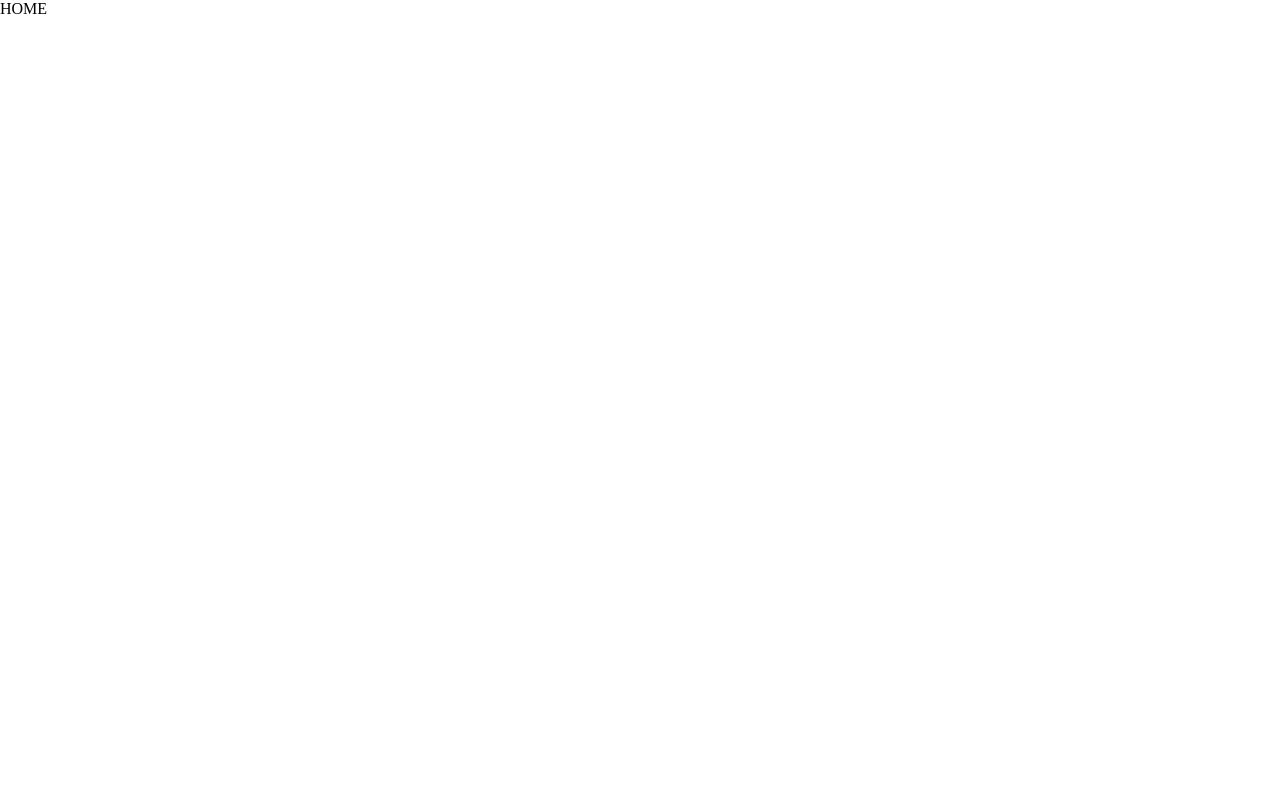
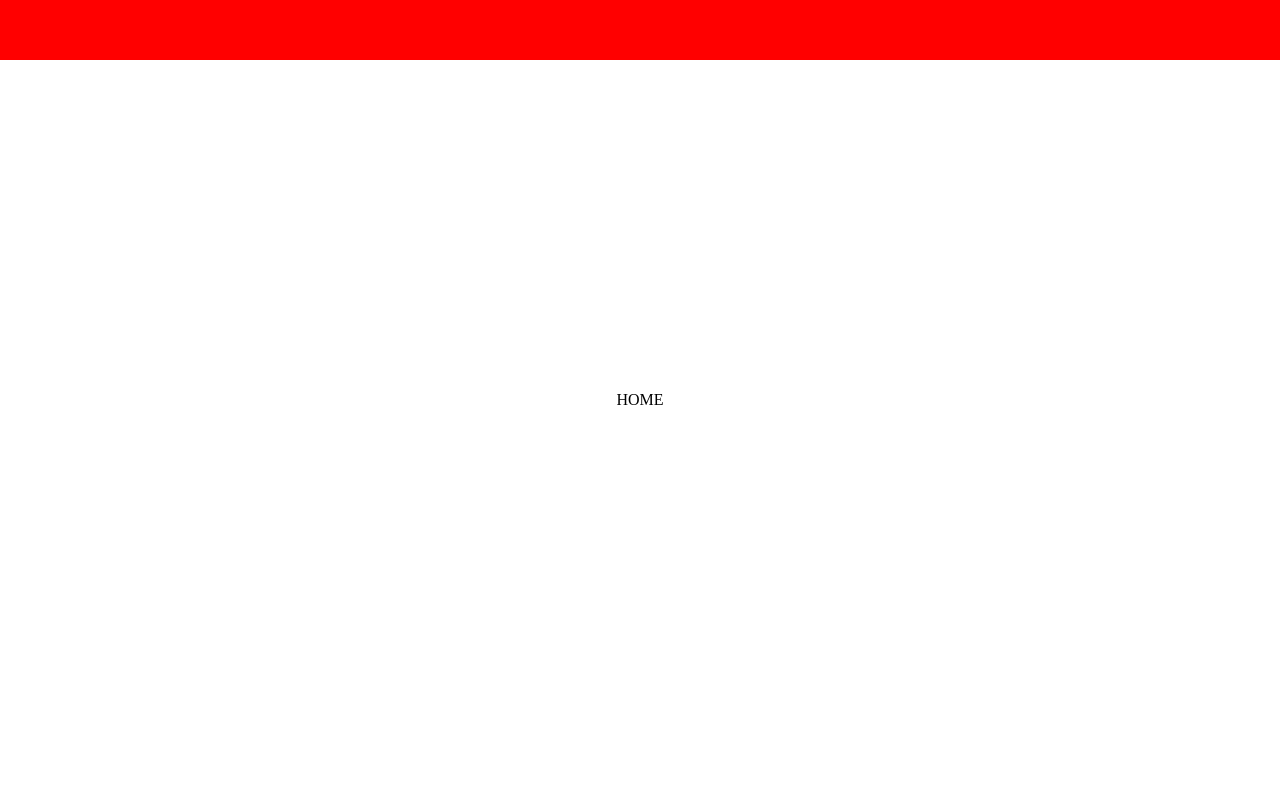
Before and after one commit to tomasleggire/carola-fotografia, a React (Vite) app: page / in a window 1280 px wide. Shown: the top 800 px of the page. Built offline with nearby package versions, Linux system fonts and the light colour scheme.

Commit message:
Nav component creado

```diff
--- a/src/App.tsx
+++ b/src/App.tsx
@@ -1,9 +1,12 @@
+import Navbar from "./components/Navbar/Navbar";
 import Home from "./screens/Home/Home";
 import "./App.scss";
 
 function App() {
   return (
     <>
+      <Navbar />
+      <Home />
       <Home />
     </>
   );
--- /dev/null
+++ b/src/components/Navbar/Navbar.scss
@@ -0,0 +1,10 @@
+@import "../../theme/variables";
+
+.nav {
+  width: 100%;
+  height: 60px;
+  position: fixed;
+  left: 0;
+  top: 0;
+  background-color: red;
+}
--- /dev/null
+++ b/src/components/Navbar/Navbar.tsx
@@ -0,0 +1,5 @@
+import "./Navbar.scss";
+
+export default function Navbar() {
+  return <nav className="nav"></nav>;
+}
--- a/src/screens/Home/Home.scss
+++ b/src/screens/Home/Home.scss
@@ -0,0 +1,8 @@
+@import "../../theme/variables";
+
+.home {
+  @include section;
+  display: flex;
+  justify-content: center;
+  align-items: center;
+}
--- a/src/screens/Home/Home.tsx
+++ b/src/screens/Home/Home.tsx
@@ -1,5 +1,9 @@
 import "./Home.scss";
 
 export default function Home() {
-  return <div>HOME</div>;
+  return (
+    <div className="home" id="home">
+      HOME
+    </div>
+  );
 }
--- a/src/theme/_variables.scss
+++ b/src/theme/_variables.scss
@@ -0,0 +1,4 @@
+@mixin section {
+  width: 100%;
+  min-height: 100vh;
+}
```
